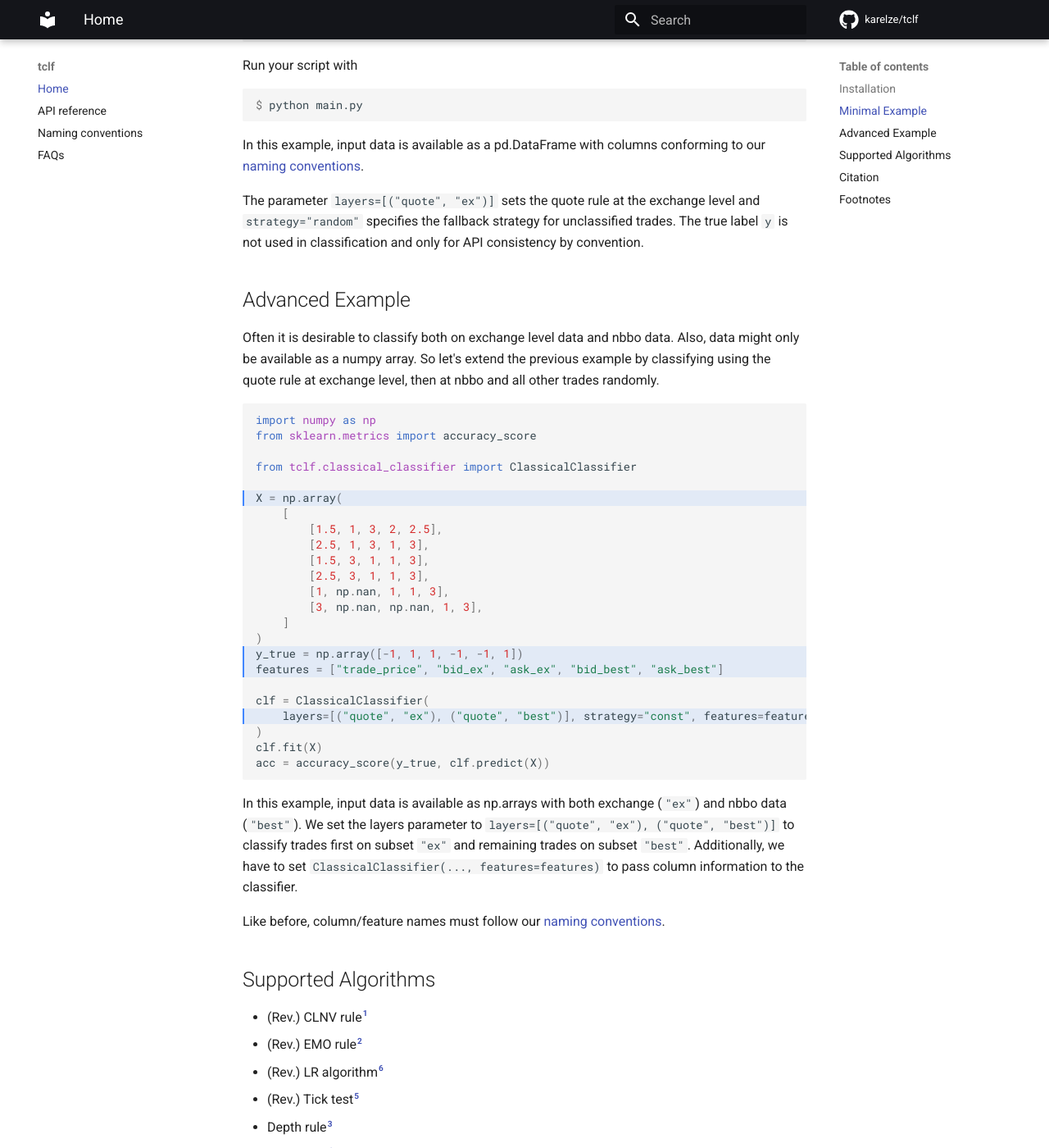
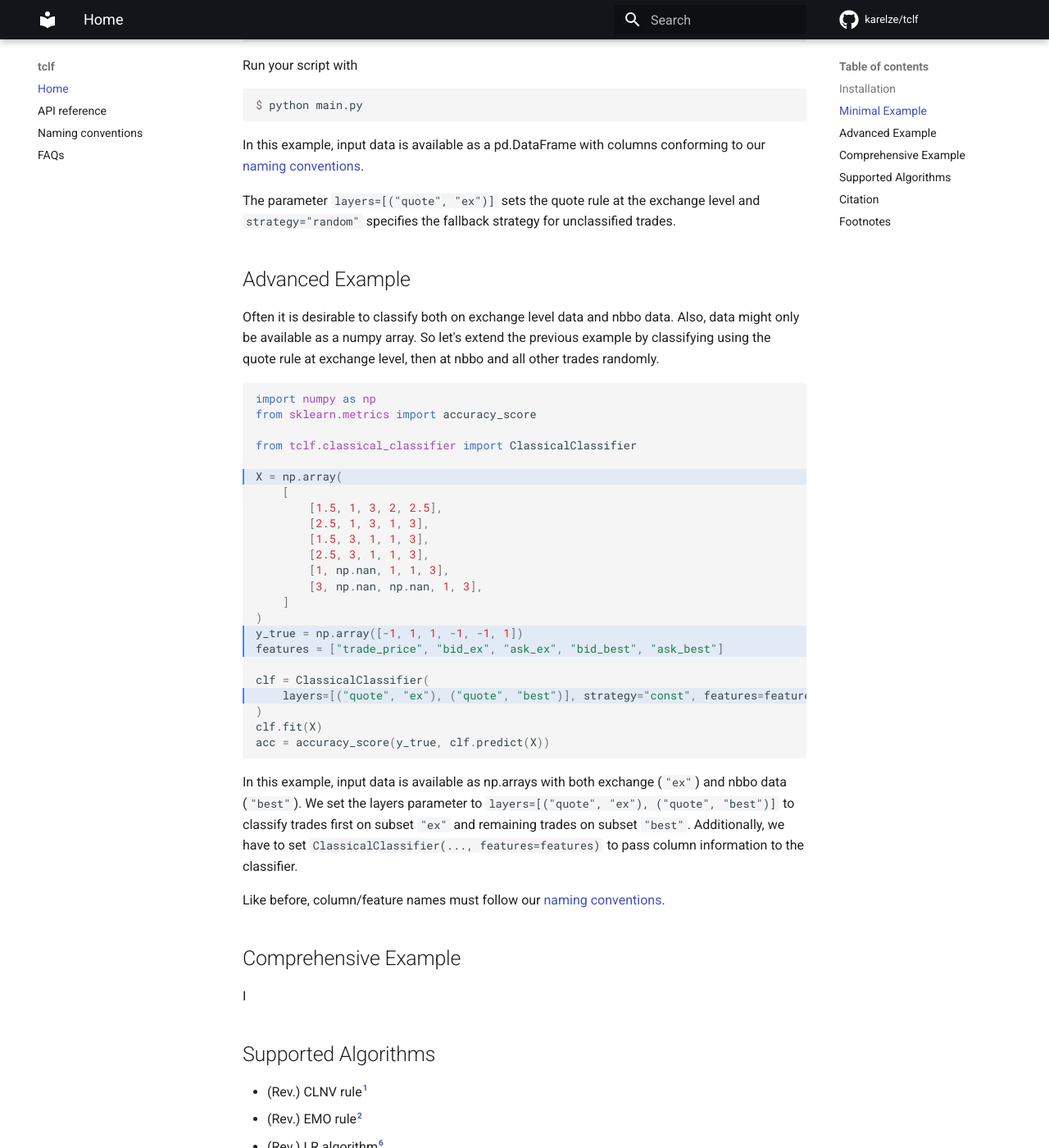
Before and after one commit to KarelZe/tclf, an MkDocs documentation site: the page built from docs/index.md, in a window 1280 px wide and 1400 px high, scrolled down 1170 px. Shown: the whole window at 82% size. Built offline with MkDocs 1.6.1 and Material for MkDocs 9.7.7, drawn with Linux system fonts in a browser that asks for light colours; comment, search, counter and statistics services are not loaded.

Commit message:
update readme for true label

````diff
--- a/docs/index.md
+++ b/docs/index.md
@@ -52,7 +52,7 @@ $ python main.py
 ```
 In this example, input data is available as a pd.DataFrame with columns conforming to our [naming conventions](https://karelze.github.io/tclf/naming_conventions/).
 
-The parameter `layers=[("quote", "ex")]` sets the quote rule at the exchange level and `strategy="random"` specifies the fallback strategy for unclassified trades. The true label `y` is not used in classification and only for API consistency by convention.
+The parameter `layers=[("quote", "ex")]` sets the quote rule at the exchange level and `strategy="random"` specifies the fallback strategy for unclassified trades.
 
 ## Advanced Example
 Often it is desirable to classify both on exchange level data and nbbo data. Also, data might only be available as a numpy array. So let's extend the previous example by classifying using the quote rule at exchange level, then at nbbo and all other trades randomly.
@@ -85,6 +85,10 @@ acc = accuracy_score(y_true, clf.predict(X))
 In this example, input data is available as np.arrays with both exchange (`"ex"`) and nbbo data (`"best"`). We set the layers parameter to `layers=[("quote", "ex"), ("quote", "best")]` to classify trades first on subset `"ex"` and remaining trades on subset `"best"`. Additionally, we have to set `ClassicalClassifier(..., features=features)` to pass column information to the classifier.
 
 Like before, column/feature names must follow our [naming conventions](https://karelze.github.io/tclf/naming_conventions/).
+
+## Comprehensive Example
+
+I
 
 ## Supported Algorithms
 
````
Also changed, not shown: README.md (+5 -1 lines), 1 other file.
